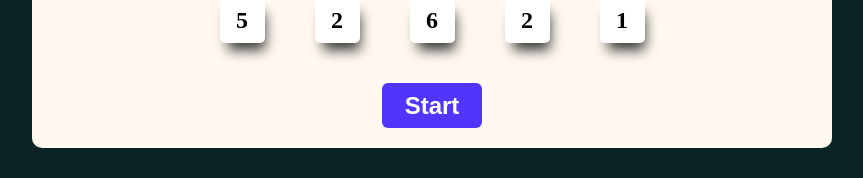
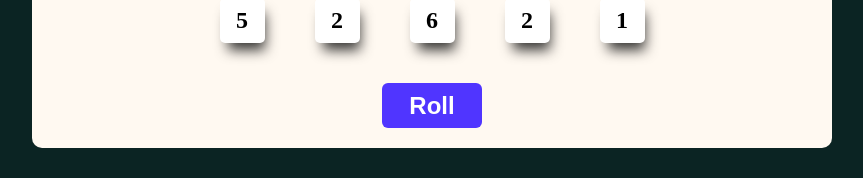
Before and after one commit to BrandonO-98/Tenzies, a React (Create React App) app: page / in a window 1280 px wide. Shown: the part 452-630 px from the top of the page, without its empty margins (208-1071 px from the left). Built offline with nearby package versions, Linux system fonts and the light colour scheme.

Commit message:
Revert back to manually clicking ROLL so that the new version can be put on a different branch.

```diff
--- a/src/App.js
+++ b/src/App.js
@@ -1,8 +1,8 @@
-import React, { useEffect, useState } from "react";
+import React, {useEffect, useState} from "react";
 import "./App.css";
 import Die from "./components/Die.js";
 // import dieData from "./dieData.js";
-import { nanoid } from "nanoid";
+import {nanoid} from "nanoid";
 import Confetti from "react-confetti";
 
 function App() {
@@ -36,10 +36,9 @@ function App() {
       oldDice.map((die) => {
         return die.isStatic
           ? die
-          : { ...die, value: Math.ceil(Math.random() * 6) };
+          : {...die, value: Math.ceil(Math.random() * 6)};
       })
     );
-    setTimeout(roll, 1000);
   }
 
   function newGame() {
@@ -50,7 +49,7 @@ function App() {
   function hold(id) {
     setDice((oldDice) =>
       oldDice.map((die) => {
-        return die.id === id ? { ...die, isStatic: !die.isStatic } : die;
+        return die.id === id ? {...die, isStatic: !die.isStatic} : die;
       })
     );
   }
@@ -59,20 +58,20 @@ function App() {
     <Die key={die.id} obj={die} holdFunc={() => hold(die.id)} />
   ));
   return (
-    <div className="App">
+    <div className='App'>
       <main>
         {tenzies && <Confetti />}
-        <h1 className="title">Tenzies</h1>
-        <p className="rules">
+        <h1 className='title'>Tenzies</h1>
+        <p className='rules'>
           Click each die to freeze its value between rolls. Freeze all dice with
           the same value to win.
         </p>
-        <div className="dice-container"> {dieElements}</div>
+        <div className='dice-container'> {dieElements}</div>
         <button
           className={`btn ${tenzies ? `newGame` : `roll`}`}
           onClick={tenzies ? newGame : roll}
         >
-          {tenzies ? `New Game` : `Start`}
+          {tenzies ? `New Game` : `Roll`}
         </button>
       </main>
     </div>
```
